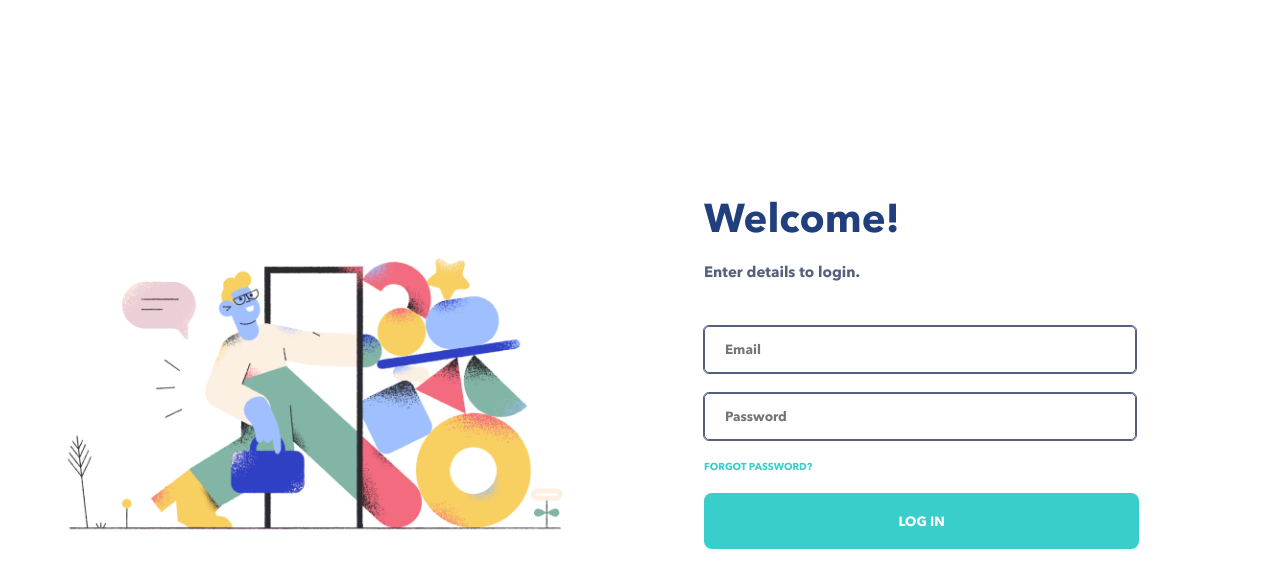
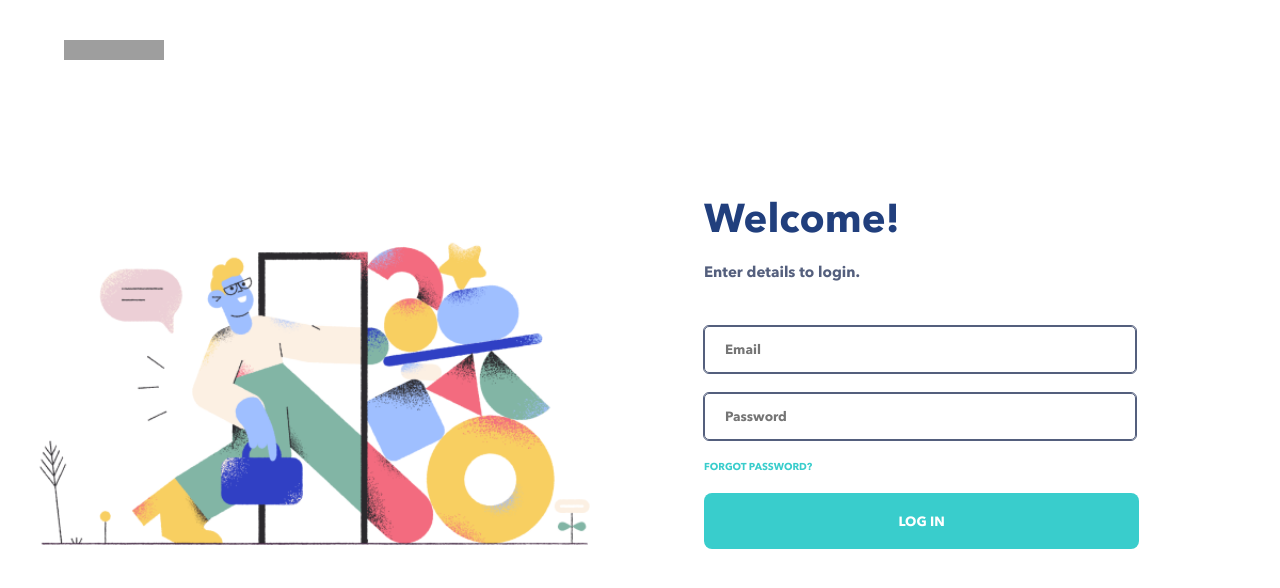
Before and after one commit to mckent05/lendsqr-fe-test, a React (Create React App) app: page / in a window 1280 px wide. Shown: the top 588 px of the page. Built offline with nearby package versions, Linux system fonts and the light colour scheme; grey boxes are pictures that could not be loaded.

Commit message:
Added logo to login page

```diff
--- a/public/index.html
+++ b/public/index.html
@@ -9,7 +9,7 @@
       name="description"
       content="Web site created using create-react-app"
     />
-    <link rel="apple-touch-icon" href="%PUBLIC_URL%/logo192.png" />
+    <link rel="apple-touch-icon" href="../src/assets/images/logo.png" />
     <!--
       manifest.json provides metadata used when your web app is installed on a
       user's mobile device or desktop. See https://developers.google.com/web/fundamentals/web-app-manifest/
@@ -24,7 +24,7 @@
       work correctly both with client-side routing and a non-root public URL.
       Learn how to configure a non-root public URL by running `npm run build`.
     -->
-    <title>React App</title>
+    <title>Lendsqr Dashboard</title>
   </head>
   <body>
     <noscript>You need to enable JavaScript to run this app.</noscript>
--- a/src/components/Sessions/LoginForm.tsx
+++ b/src/components/Sessions/LoginForm.tsx
@@ -4,13 +4,13 @@ import Title from './Title'
 import LoginBtn from './LoginBtn'
 
 interface FormProps {
-  username: string
+  email: string
   password: string
 }
 
 const LogInForm = () => {
   const [formDetails, setFormDetails] = useState<FormProps>({
-    username: '',
+    email: '',
     password: '',
   })
 
@@ -25,7 +25,7 @@ const LogInForm = () => {
   }
   const submitLoginForm = (e:React.MouseEvent<HTMLButtonElement, MouseEvent>) => {
     e.preventDefault()
-    if(formDetails.username && formDetails.password) {
+    if(formDetails.email && formDetails.password) {
       navigate("/dashboard/users")
     }
   }
@@ -35,12 +35,12 @@ const LogInForm = () => {
         <Title />
         <form>
           <input
-            type="text"
-            name="username"
-            id="username"
+            type="email"
+            name="email"
+            id="email"
             placeholder="Email"
             required
-            value={formDetails.username}
+            value={formDetails.email}
             onChange={(e) => handleFormChange(e)}
           />
           <input
--- a/src/components/Sessions/SideBanner.tsx
+++ b/src/components/Sessions/SideBanner.tsx
@@ -1,9 +1,13 @@
 import React from 'react'
+import logo from "../../assets/images/logo.png"
 import "./styles.scss"
 
 const SideBanner = () => {
   return (
     <div className='banner__cont'>
+        <div className='login__logo__'>
+          <img src={logo} alt="company-logo" />
+        </div>
         <div className='banner__backImg'></div>
 
     </div>
--- a/src/components/Sessions/styles.scss
+++ b/src/components/Sessions/styles.scss
@@ -66,9 +66,23 @@ $font-family_1: AvenirNext;
   width: 100%;
   height: 35vh;
   display: flex;
+  flex-direction: column;
   align-items: center;
   justify-content: center;
 }
+.login__logo__ {
+  position: absolute;
+  top: 5vh;
+  left: 5vw;
+  width: 100px;
+  height: 20px;
+  img {
+    width: 100%;
+    height: 100%;
+    object-fit: cover
+  }
+}
+
 .banner__backImg {
   position: relative;
   width: 50%;
@@ -131,6 +145,7 @@ form {
   }
   .banner__cont {
     width: 50%;
+    align-items: flex-start;
     height: 99vh;
   }
   .input__text__cont {
@@ -141,7 +156,7 @@ form {
     justify-content: flex-start;
   }
   .banner__backImg {
-    width: 90%;
+    width: 100%;
     height: 50%;
   }
   form {
```
Also changed, not shown: public/logo192.png (deleted), public/logo512.png (deleted).
